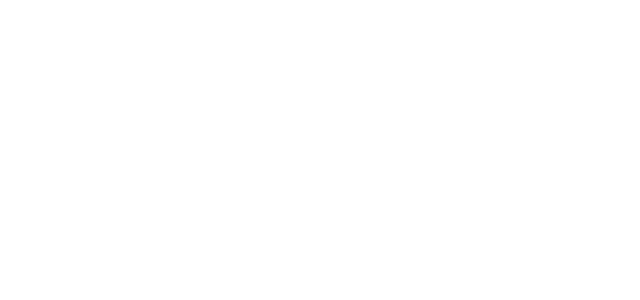
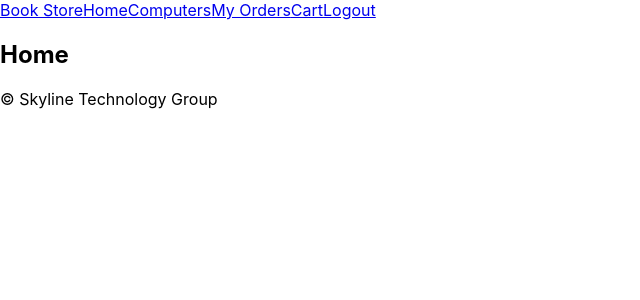
Before and after one commit to W0lfeR/ReactJS-Fundamentals-February-2019, a React (Create React App) app in the folder skyline-technology-group/: page / in a window 1280 px wide. Shown: the top 300 px of the page, without its empty margins (0-640 px from the left). Built offline with nearby package versions, Linux system fonts and the light colour scheme.

Commit message:
Add files via upload

```diff
--- a/skyline-technology-group/src/App.js
+++ b/skyline-technology-group/src/App.js
@@ -1,10 +1,33 @@
-import React, { Component } from 'react';
+import React, { Component, Fragment } from 'react';
+import { BrowserRouter as Router, Route, Switch } from 'react-router-dom'
+import Home from './views/home'
+import NotFound from './views/not-found'
 
 
 class App extends Component {
   render() {
     return (
-    <div></div>
+      <div>
+        <Router>
+          <Fragment>
+            <header>
+              <nav class="navbar-menu"><a href="/">Book Store</a><a href="/" class="active" aria-current="page">Home</a>
+              <a href="/computers">Computers</a>
+                <a href="/orders">My Orders</a>
+                <a href="/cart">Cart</a>
+                <a href="javascript:void(0)">Logout</a>
+                </nav>
+            </header>
+            <Switch>
+              <Route path='/' exact component={Home} />
+              <Route component={NotFound} />
+            </Switch>
+            <div>
+              <footer id="footer" class="page-footer mt-4">© Skyline Technology Group</footer>
+            </div>
+          </Fragment>
+        </Router>
+      </div>
     );
   }
 }
--- a/skyline-technology-group/src/index.js
+++ b/skyline-technology-group/src/index.js
@@ -2,11 +2,5 @@ import React from 'react';
 import ReactDOM from 'react-dom';
 import './index.css';
 import App from './App';
-import * as serviceWorker from './serviceWorker';
 
 ReactDOM.render(<App />, document.getElementById('root'));
-
-// If you want your app to work offline and load faster, you can change
-// unregister() to register() below. Note this comes with some pitfalls.
-// Learn more about service workers: http://bit.ly/CRA-PWA
-serviceWorker.unregister();
```
